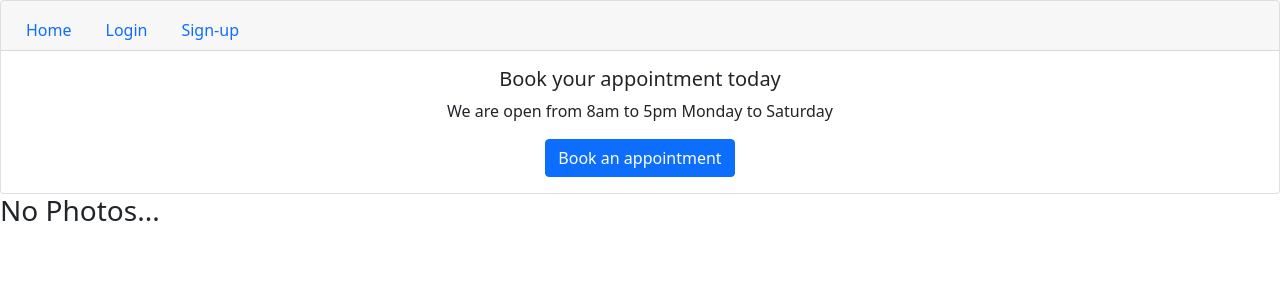
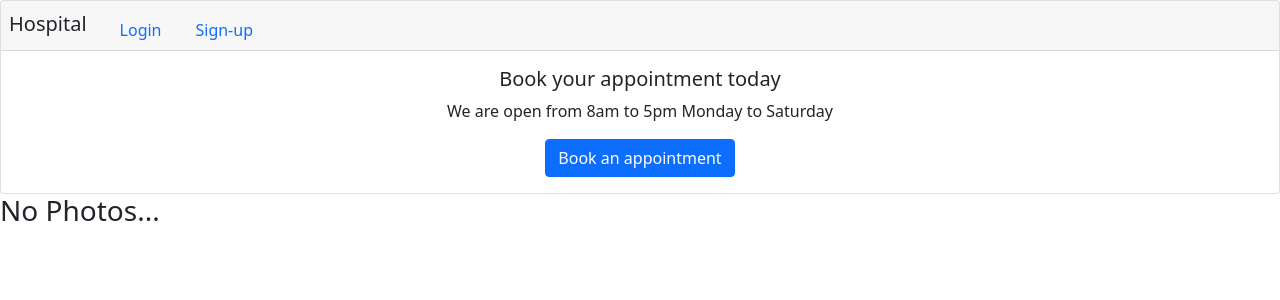
Before and after one commit to Juliet-Ol/appointment, a Django app: page /index in a window 1280 px wide. Shown: the top 300 px of the page. Run offline with Django 4.2, Linux system fonts and the light colour scheme; some libraries are stand-ins or nearby versions.

Commit message:
modify home page url and on the navbar

```diff
--- a/docappointment/forms.py
+++ b/docappointment/forms.py
@@ -11,4 +11,5 @@ class ProfileForm(forms.ModelForm):
 class AppointmentForm(forms.ModelForm):
     class Meta:
         model = Appointment
+        exclude =['sent_date']
         fields = '__all__'
--- a/docappointment/templates/navbar.html
+++ b/docappointment/templates/navbar.html
@@ -4,7 +4,7 @@
     <div class="card-header">
       <ul class="nav nav-tabs card-header-tabs">
         <li class="nav-item">
-          <a class="nav-link" href="index"> Home </a>
+          <a class="navbar-brand" href="/"> Hospital </a>
         </li>
         {% if user.is_authenticated %}
         <li class="nav-item">
--- a/docappointment/views.py
+++ b/docappointment/views.py
@@ -2,6 +2,8 @@ from django.shortcuts import redirect, render
 from django.contrib.auth.forms import UserCreationForm
 from django.contrib import messages
 
+
+from django.contrib.auth.decorators import login_required
 from .models import Appointment, Profile
 from .forms import AppointmentForm, ProfileForm
 
@@ -78,7 +80,7 @@ def profile(request):
             profile= request.user.profile
         return render(request, 'profile/profile.html', {'form': form, 'profile':profile})
 
-
+@login_required(login_url='login')
 def appointment(request):
     form = AppointmentForm
 
```
